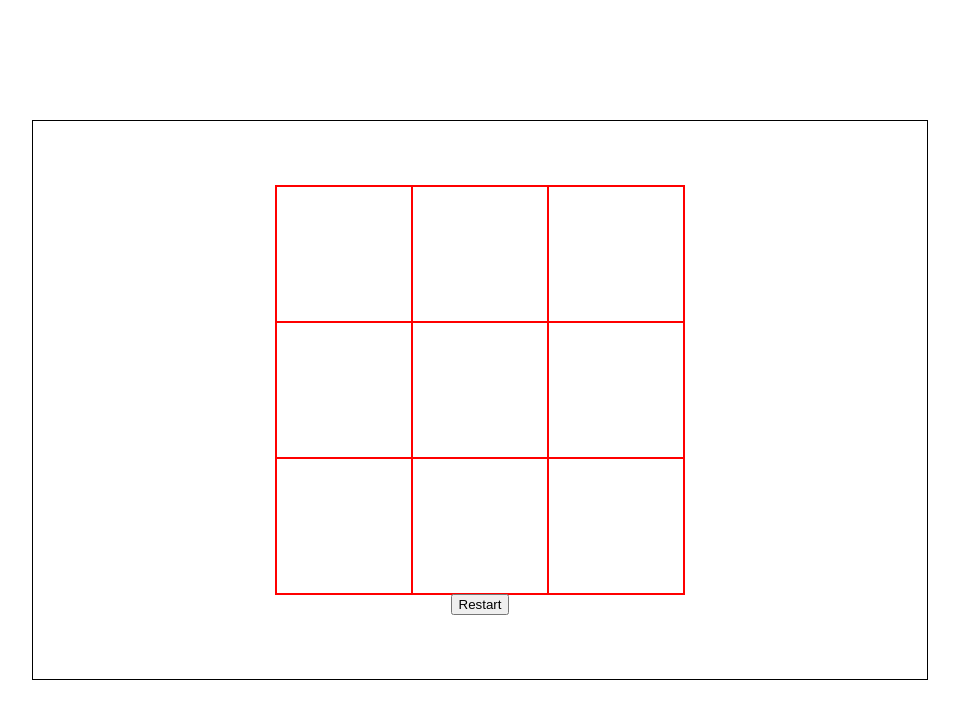
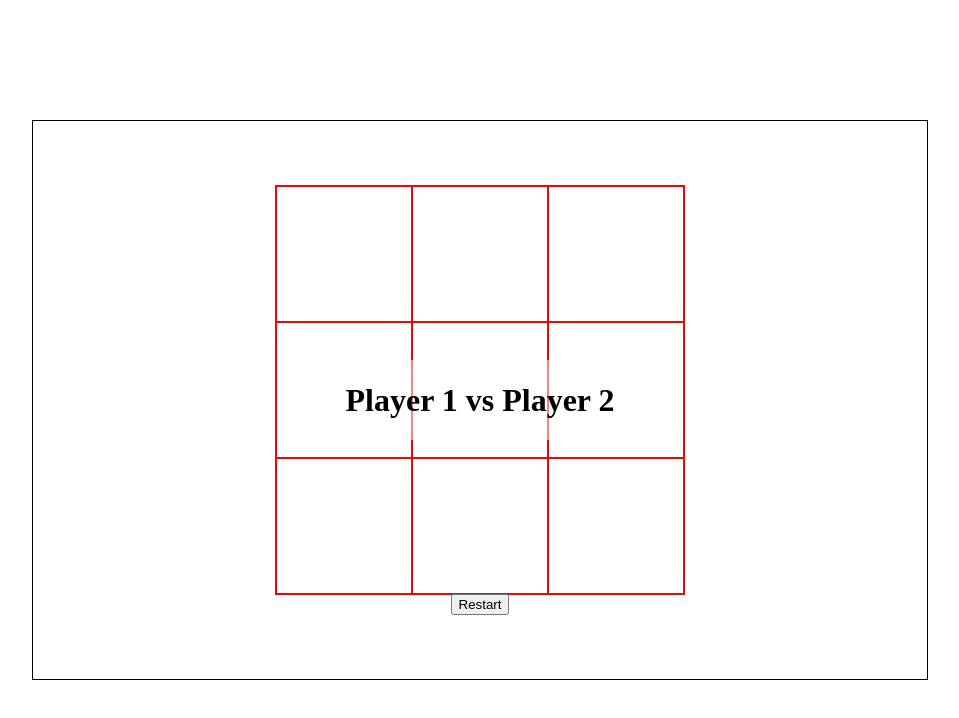
Before and after one commit to ngvuong/TicTacToe, a plain HTML site: page index.html in a window 1280 px wide. Shown: the whole page, without its empty margins (160-1119 px from the left). Drawn offline with Linux system fonts and the light colour scheme.

Commit message:
Update game display

```diff
--- a/index.html
+++ b/index.html
@@ -23,7 +23,9 @@
         </div>
         <button class="restart">Restart</button>
       </div>
-      <div class="display"></div>
+      <div class="display">
+        <h1>Player 1 vs Player 2</h1>
+      </div>
     </main>
     <script src="script.js"></script>
   </body>
--- a/script.js
+++ b/script.js
@@ -60,6 +60,7 @@ const Player = (player) => {
 };
 
 const squares = document.querySelectorAll(".square");
+const display = document.querySelector(".display");
 
 // The GameMaster
 const gameMaster = (() => {
--- a/styles.css
+++ b/styles.css
@@ -41,3 +41,8 @@ main {
   box-shadow: 0 0 0 1px red;
   line-height: 0;
 }
+
+.display {
+  position: fixed;
+  background-color: rgba(255, 255, 255, 0.5);
+}
```
